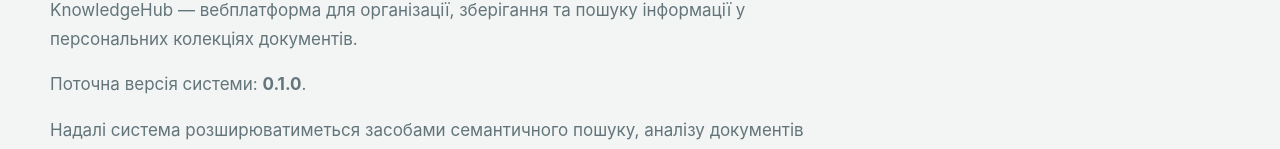
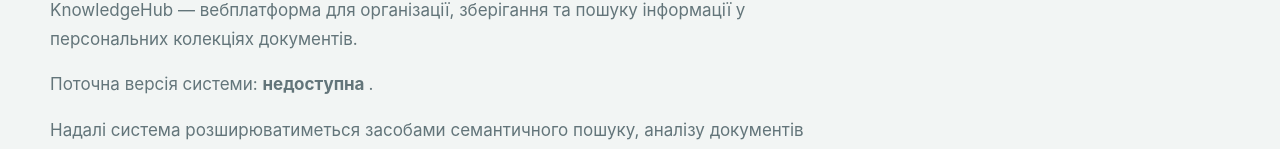
Before and after one commit to PashaKrasnoporov/KnowledgeHub, a Vue app in the folder frontend/: page /about in a window 1280 px wide. Shown: the part 276-425 px from the top of the page. Built offline with nearby package versions, Linux system fonts and the light colour scheme; no server answers.

Commit message:
Remove stale version flicker on About page

```diff
--- a/frontend/src/views/AboutView.vue
+++ b/frontend/src/views/AboutView.vue
@@ -8,22 +8,30 @@
     getSystemHealth
 } from "../api/index.js"
 
-const version = ref("0.1.0")
+
+const version = ref(null)
+const versionLoaded = ref(false)
+
 
 onMounted(
     async () => {
         try {
-            const data = await getSystemHealth()
+            const data =
+                await getSystemHealth()
 
             version.value =
-                data.api_version || "0.1.0"
+                data.api_version || null
         }
         catch {
-            version.value = "0.1.0"
+            version.value = null
+        }
+        finally {
+            versionLoaded.value = true
         }
     }
 )
 </script>
+
 
 <template>
     <section class="page-section">
@@ -41,9 +49,26 @@
             колекціях документів.
         </p>
 
-        <p>
+        <p class="system-version">
             Поточна версія системи:
-            <strong>{{ version }}</strong>.
+
+            <strong
+                v-if="versionLoaded && version"
+            >
+                {{ version }}
+            </strong>
+
+            <span
+                v-else-if="!versionLoaded"
+                class="version-placeholder"
+                aria-label="Завантаження версії"
+            >
+                …
+            </span>
+
+            <strong v-else>
+                недоступна
+            </strong>.
         </p>
 
         <p>
@@ -53,3 +78,12 @@
         </p>
     </section>
 </template>
+
+
+<style scoped>
+.version-placeholder {
+    display: inline-block;
+    min-width: 24px;
+    font-weight: 700;
+}
+</style>
```
